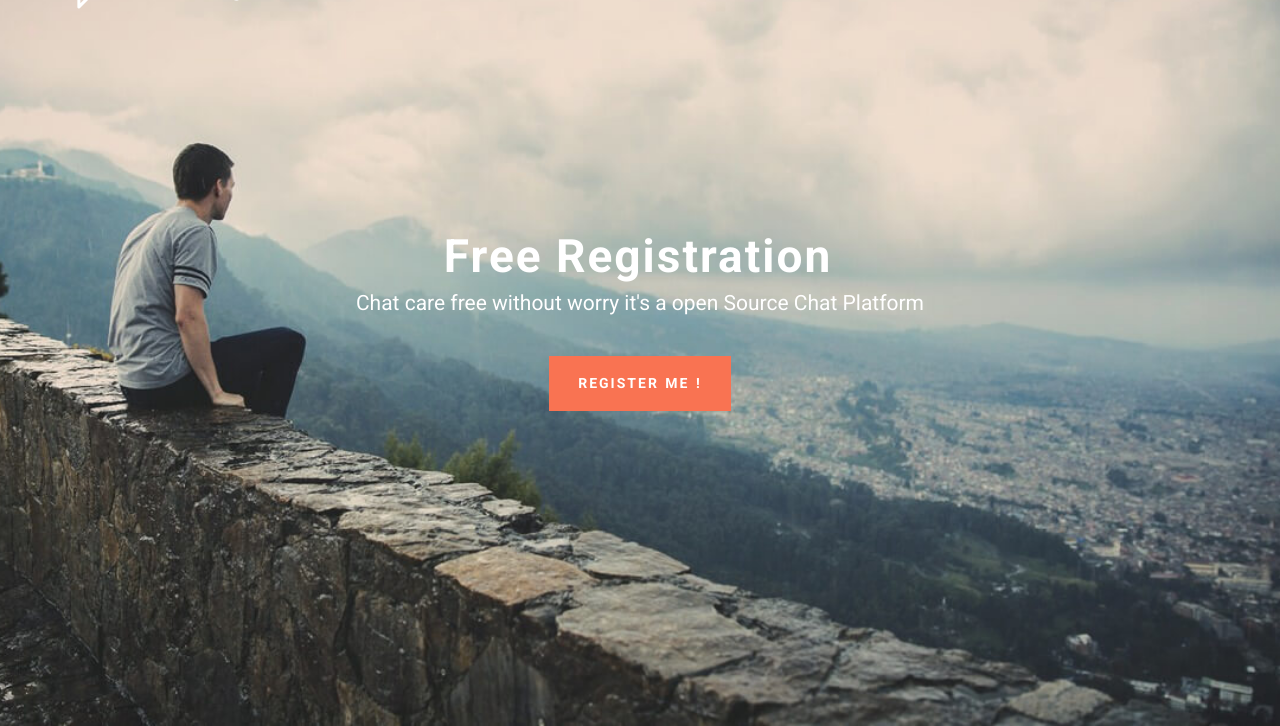
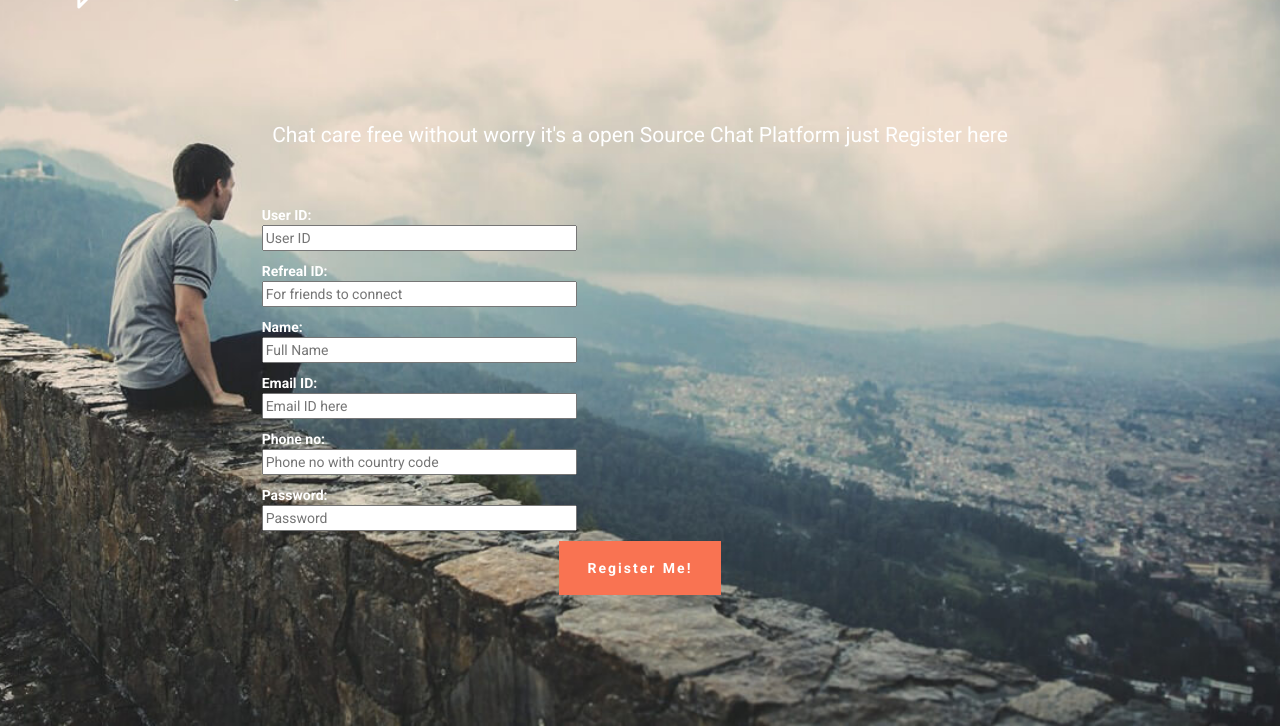
Before and after one commit to hriks/chat, a Python web app: template templates/register.html in a window 1280 px wide. Shown: the part 74-800 px from the top of the page. Run offline with Jinja, Linux system fonts and the light colour scheme; the template is opened without the code that fills it, so the values that code supplies are empty; some libraries are stand-ins or nearby versions; some web fonts are replaced.

Commit message:
initial commit

```diff
--- a/templates/index.html
+++ b/templates/index.html
@@ -72,7 +72,7 @@
                               <div class=>
                                 <a class="mbr-buttons__btn btn btn-lg btn-danger animated fadeInUp delay" href="forgot_pass.html">FORGET PASSWORD
                                 </a>
-                                <input class="mbr-buttons__btn btn btn-lg btn-default animated fadeInUp delay" type = submit value = "SIGN IN" style="color: red">
+                                <input class="mbr-buttons__btn btn btn-lg btn-default animated fadeInUp delay" type = submit value = "SIGN IN" style="color: red" />
                               </div>
                             </p>
                           </form>
--- a/templates/register.html
+++ b/templates/register.html
@@ -44,22 +44,67 @@
     </div>
 </section>
 
-<section class="engine"><a rel="external" href="https://mobirise.com">free html web site builder software</a></section><section class="mbr-box mbr-section mbr-section--relative mbr-section--fixed-size mbr-section--full-height mbr-section--bg-adapted mbr-parallax-background mbr-after-navbar" id="header4-8" style="background-image: url(assets/images/bg.jpg);">
+<section class="mbr-box mbr-section mbr-section--relative mbr-section--fixed-size mbr-section--full-height mbr-section--bg-adapted mbr-parallax-background mbr-after-navbar" id="header4-8" style="background-image: url(assets/images/bg.jpg);">
     <div class="mbr-box__magnet mbr-box__magnet--sm-padding mbr-box__magnet--center-center">
 
         <div class="mbr-box__container mbr-section__container container">
             <div class="mbr-box mbr-box--stretched"><div class="mbr-box__magnet mbr-box__magnet--center-center">
                 <div class="row"><div class=" col-sm-8 col-sm-offset-2">
                     <div class="mbr-hero animated fadeInUp">
-                        <h1 class="mbr-hero__text">Free Registration</h1>
-                        <p class="mbr-hero__subtext">Chat care free without worry it's a open Source Chat Platform</p>
+                        <p class="mbr-hero__subtext">Chat care free without worry it's a open Source Chat Platform just Register here
+                        </p>
+                        <p class="mbr-section-lead lead">
+                          <form action = "registform" id="reg" method = post>
+                            <p align="left">
+                              <font style="color: white">
+                                <b>User ID:</b>
+                              </font><br>
+                              <input id =field3 name="field3" type = "text" ng-model="c" placeholder = "User ID" size="40">
+                            </p>
+                            <p align="left">
+                              <font style="color: white">
+                                <b>Refreal ID:</b>
+                              </font><br>
+                              <input id =field5 name="field5" type = "text" ng-model="e" placeholder = "For friends to connect" size="40">
+                            </p>
+                            <p align="left">
+                              <font style="color: white">
+                                <b>Name:</b>
+                              </font><br>
+                              <input id =field1 name="field1" type = "text" ng-model="a" placeholder = "Full Name" size="40">
+                            </p>
+                            <p align="left">
+                              <font style="color: white">
+                              <b>Email ID:</b>
+                              </font><br>
+                              <input id =field2 name="field2" type = "text" ng-model="b" placeholder = "Email ID here" size="40">
+                            </p>
+                            <p align="left">
+                              <font style="color: white">
+                                <b>Phone no:</b>
+                              </font><br>
+                              <input id =field5 name="field5" type = "text" ng-model="e" placeholder = "Phone no with country code" size="40">
+                            </p>
+                            <p align="left">
+                              <font style="color: white">
+                                <b>Password:</b>
+                              </font><br>
+                              <input id =field4 name="field4" type = "password" ng-model="d" placeholder = "Password " size="40">
+                            </p>
+                            <div class="mbr-buttons btn-inverse mbr-buttons--center">
+                              <input class="mbr-buttons__btn btn btn-lg btn-danger animated fadeInUp delay" type="submit" value=" Register Me!" />
+                            </div>
+
+                          </form>
+                        </p>
+
                     </div>
-                    <div class="mbr-buttons btn-inverse mbr-buttons--center"><a class="mbr-buttons__btn btn btn-lg btn-danger animated fadeInUp delay" href="#top">REGISTER ME !</a> </div>
-                </div></div>
-            </div></div>
-        </div>
+                </div>
+          </div>
+          </div>
+          </div>
+          </div>
 
-    </div>
 </section>
 
 
```
